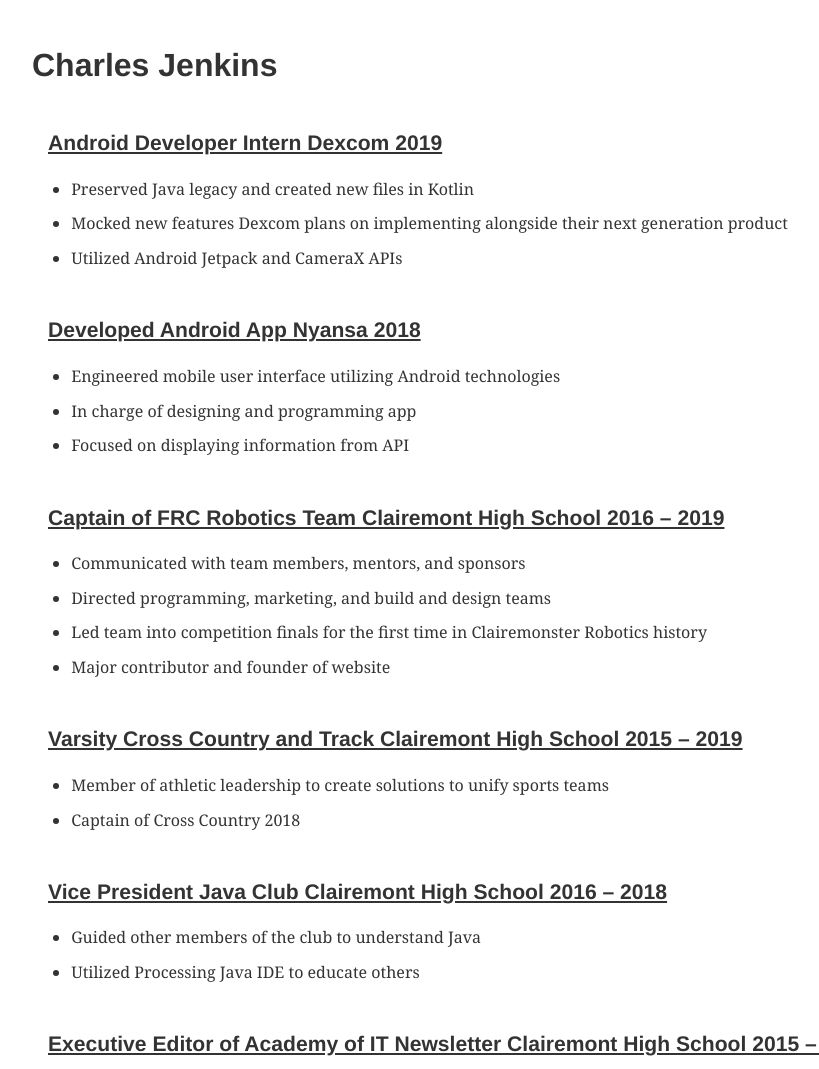
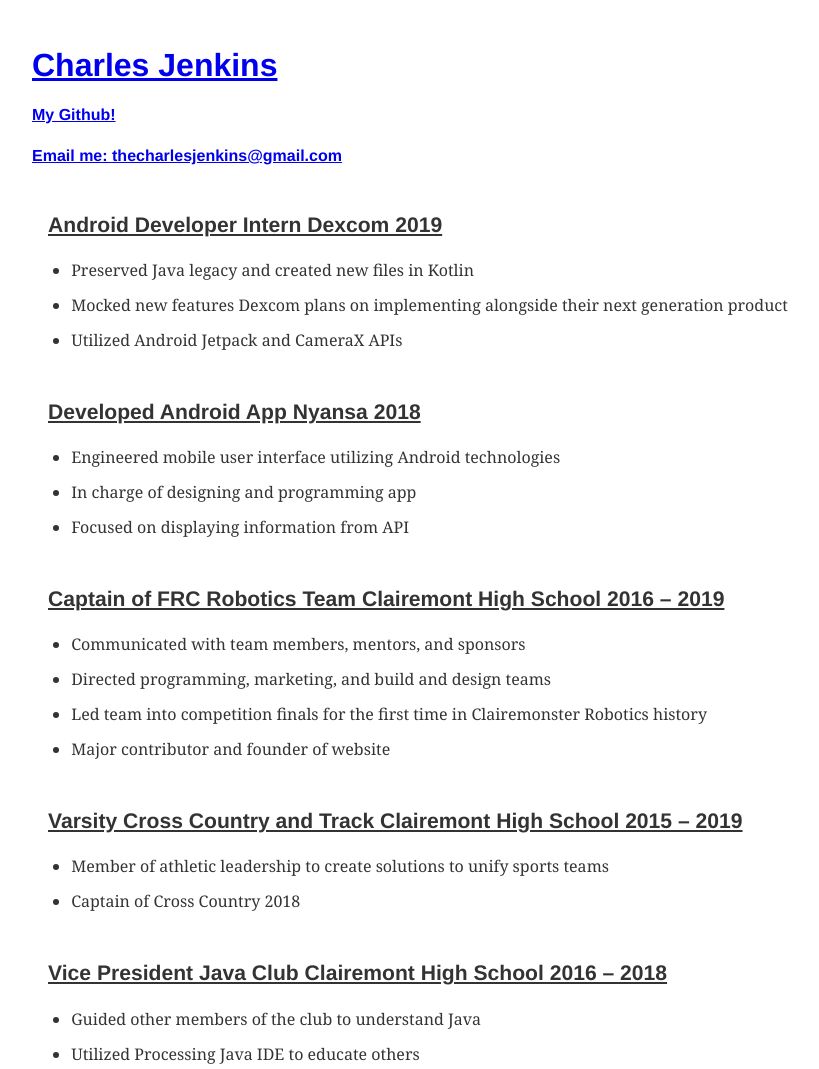
Before and after one commit to thecharlesjenkins/my_website, a Gatsby site: page / in a window 1280 px wide. Shown: the top 1069 px of the page, without its empty margins (128-947 px from the left). Built offline with nearby package versions, Linux system fonts and the light colour scheme; Gatsby itself is replaced by a stand-in of ours.

Commit message:
Added links to linkedin, github, and email.

```diff
--- a/src/components/resume_item.js
+++ b/src/components/resume_item.js
@@ -2,6 +2,6 @@
 export default ({ item_title, item_description }) => (
   <div style={{ margin: `3rem auto`, maxWidth: "75vw", padding: `0 1rem` }}>
     <h3><u>{item_title}</u></h3>
-    <p>{item_description}</p>
+    <div>{item_description}</div>
   </div>
 )
--- a/src/pages/index.js
+++ b/src/pages/index.js
@@ -1,10 +1,36 @@
 import React from "react"
 import Resume from "../components/resume"
-import {allItems} from "../utils/items.js"
+import { allItems } from "../utils/items.js"
 
 export default () => (
   <div style={{ maxWidth: "75vw", margin: "3rem auto" }}>
-    <h1>Charles Jenkins</h1>
+    <h1>
+      <a
+        href="https://www.linkedin.com/in/charles--jenkins/"
+        target="_blank"
+        rel="noopener noreferrer"
+      >
+        Charles Jenkins
+      </a>
+    </h1>
+    <h4>
+      <a
+        href="https://github.com/BestCharlemagne"
+        target="_blank"
+        rel="noopener noreferrer"
+      >
+        My Github!
+      </a>
+    </h4>
+    <h4>
+      <a
+        href="mailto:thecharlesjenkins@gmail.com"
+        target="_blank"
+        rel="noopener noreferrer"
+      >
+        Email me: thecharlesjenkins@gmail.com
+      </a>
+    </h4>
     <Resume items={allItems}></Resume>
   </div>
 )
```
